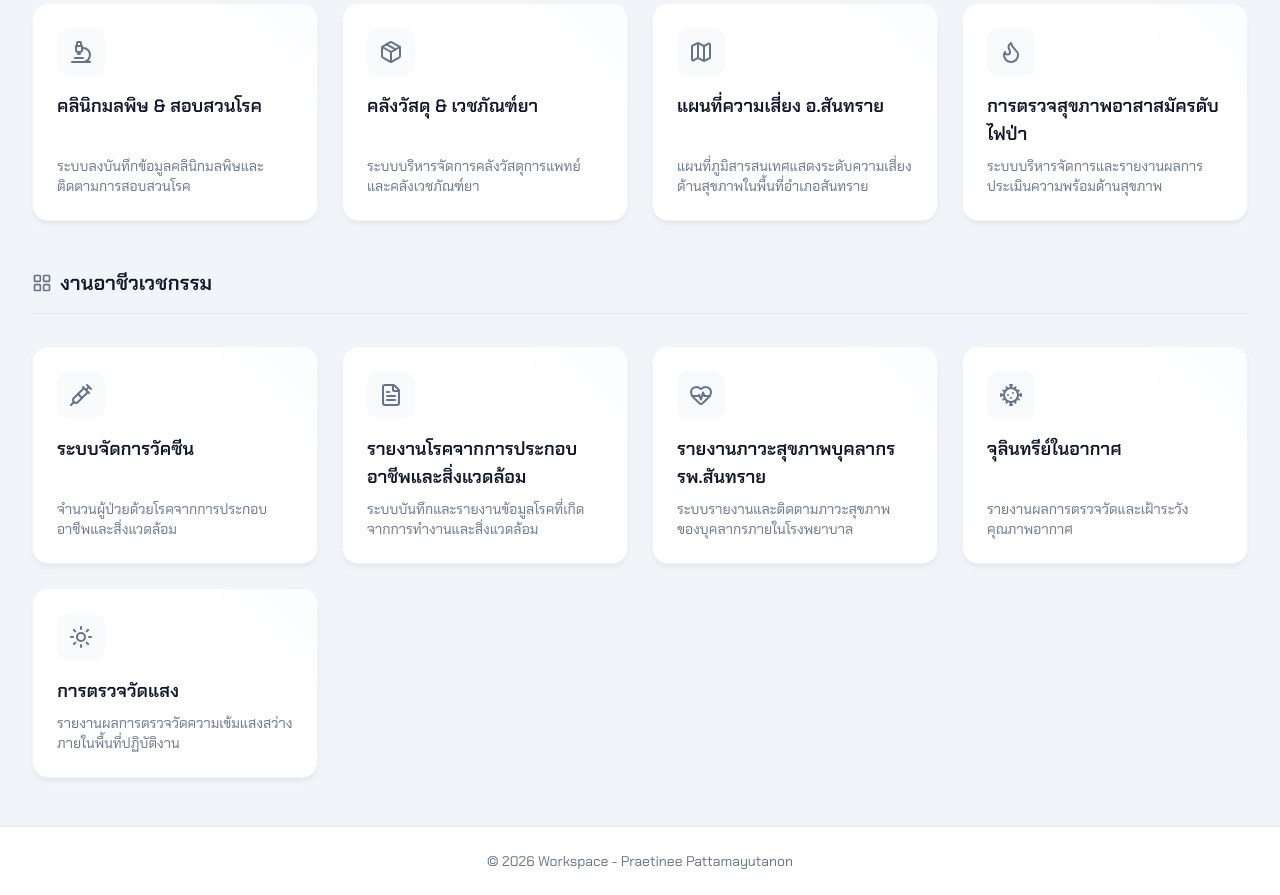
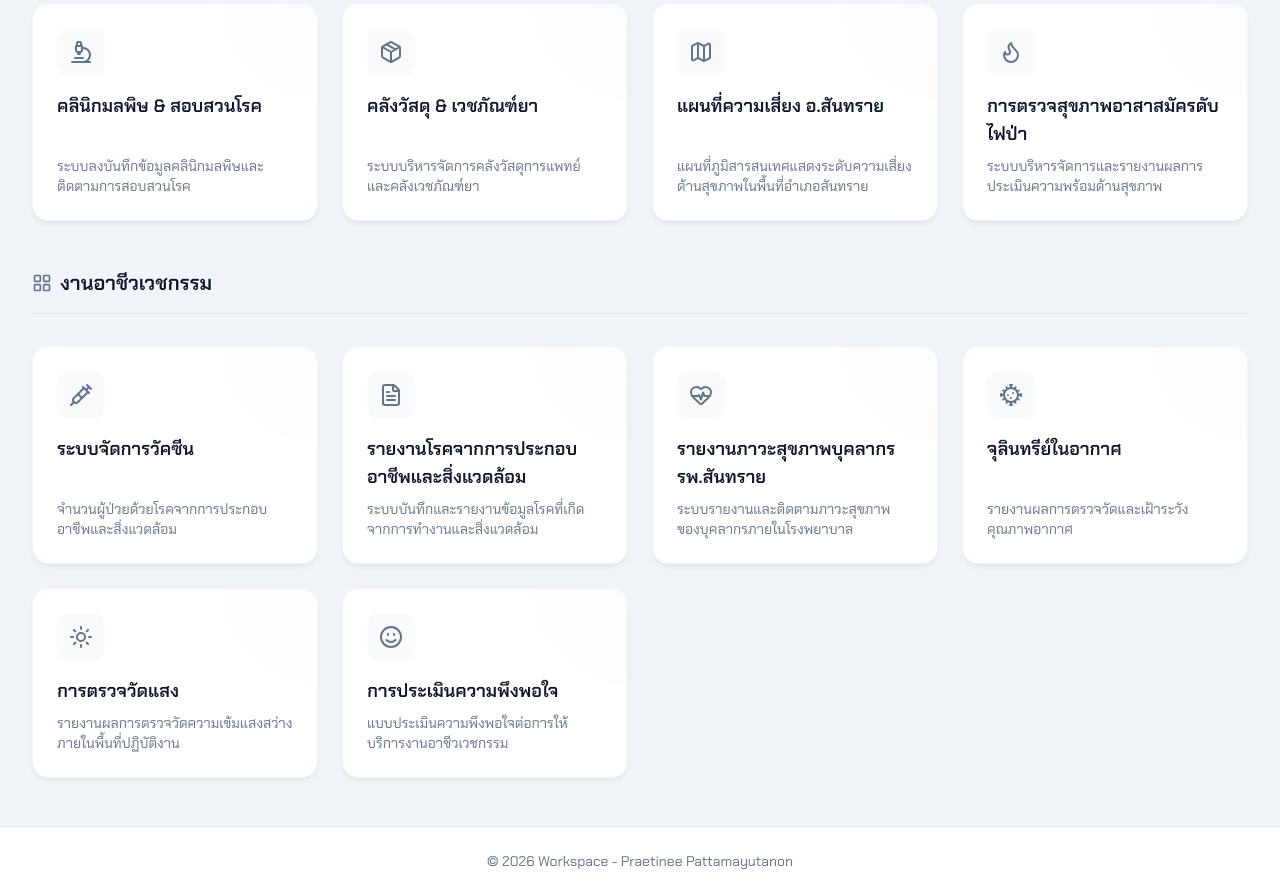
Before and after one commit to praetinee/JanWorkspace, a plain HTML site: page index.html in a window 1280 px wide. Shown: the part 604-1499 px from the top of the page. Drawn offline with nearby package versions, Linux system fonts and the light colour scheme.

Commit message:
Update index.html

```diff
--- a/index.html
+++ b/index.html
@@ -234,6 +234,16 @@
                 <h3 class="text-lg font-semibold text-brand-900 mb-2 z-10 group-hover:text-accent-700 transition-colors">การตรวจวัดแสง</h3>
                 <p class="text-sm text-slate-500 mt-auto z-10">รายงานผลการตรวจวัดความเข้มแสงสว่างภายในพื้นที่ปฏิบัติงาน</p>
             </a>
+
+            <!-- Card 6: การประเมินความพึงพอใจ -->
+            <a href="https://script.google.com/macros/s/AKfycbwkCAT4JPn50iuPXozDf8f3dxrcQSf-L5pPoYIVV6DyMNCuktg10edpThQUWHb6goSB/exec" class="group bg-white rounded-2xl p-6 border border-slate-100 shadow-card hover:shadow-card-hover hover:border-accent-500/30 transition-all duration-300 fade-in delay-600 flex flex-col h-full relative overflow-hidden">
+                <div class="absolute top-0 right-0 w-24 h-24 bg-gradient-to-bl from-slate-50 to-transparent rounded-bl-full opacity-50 group-hover:from-accent-50/50 transition-colors"></div>
+                <div class="bg-brand-50 w-12 h-12 rounded-xl flex items-center justify-center mb-4 group-hover:bg-accent-50 transition-colors z-10">
+                    <i data-lucide="smile" class="w-6 h-6 text-brand-500 group-hover:text-accent-500 transition-colors"></i>
+                </div>
+                <h3 class="text-lg font-semibold text-brand-900 mb-2 z-10 group-hover:text-accent-700 transition-colors">การประเมินความพึงพอใจ</h3>
+                <p class="text-sm text-slate-500 mt-auto z-10">แบบประเมินความพึงพอใจต่อการให้บริการงานอาชีวเวชกรรม</p>
+            </a>
             <!-- สิ้นสุดส่วนที่แทรก -->
 
         </div>
```
